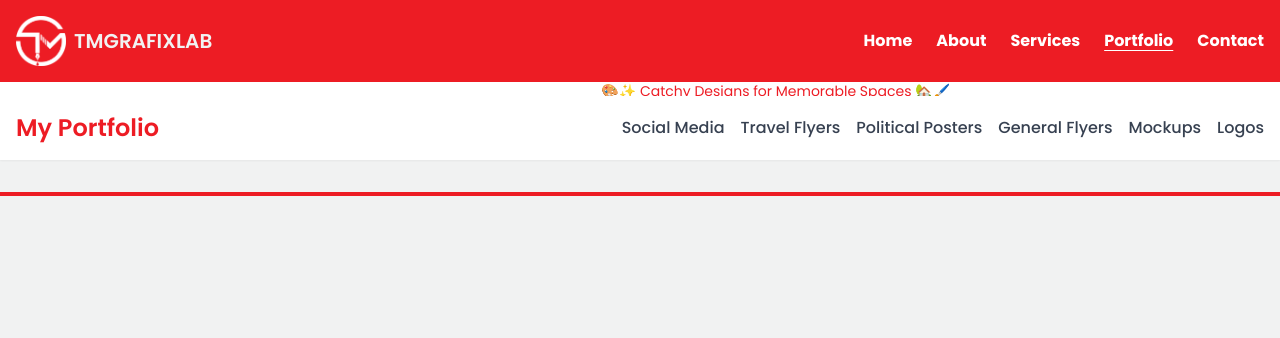
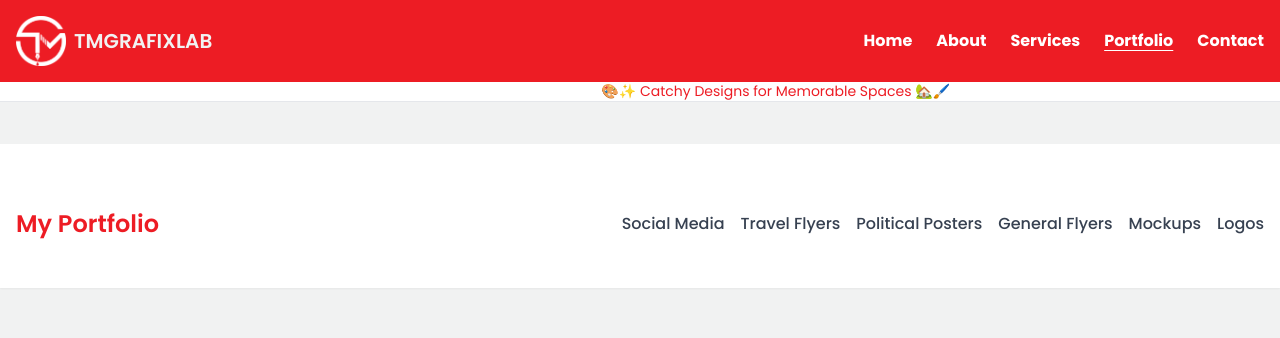
Before and after one commit to wilson-mutinda/TONNY, a Vue app in the folder frontend/: page /portfolio in a window 1280 px wide. Shown: the top 338 px of the page. Built offline with nearby package versions, Linux system fonts and the light colour scheme.

Commit message:
Added a pt and py on portfolio for the marquee enough space

```diff
--- a/frontend/src/pages/Portfolio.vue
+++ b/frontend/src/pages/Portfolio.vue
@@ -7,7 +7,7 @@
           <Marquee />
 
           <!-- Portfolio Menu -->
-            <div class="fixed top-24 left-0 w-full z-40 bg-white shadow-sm">
+            <div class="fixed py-8 mt-16 pt-12 left-0 w-full z-40 bg-white shadow-sm">
             <div class="container mx-auto px-4">
                 <div class="flex items-center justify-between py-4">
 
```
